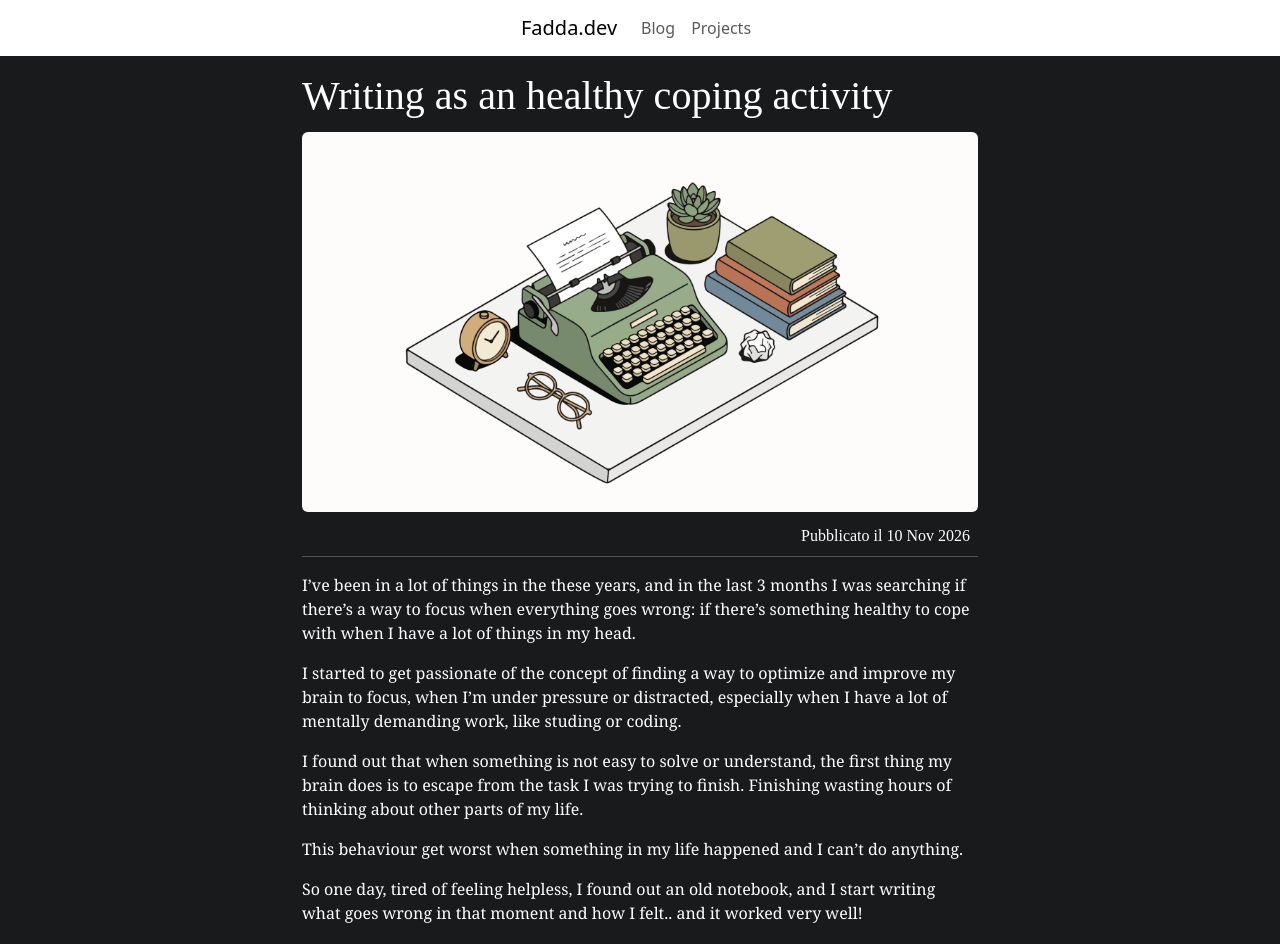
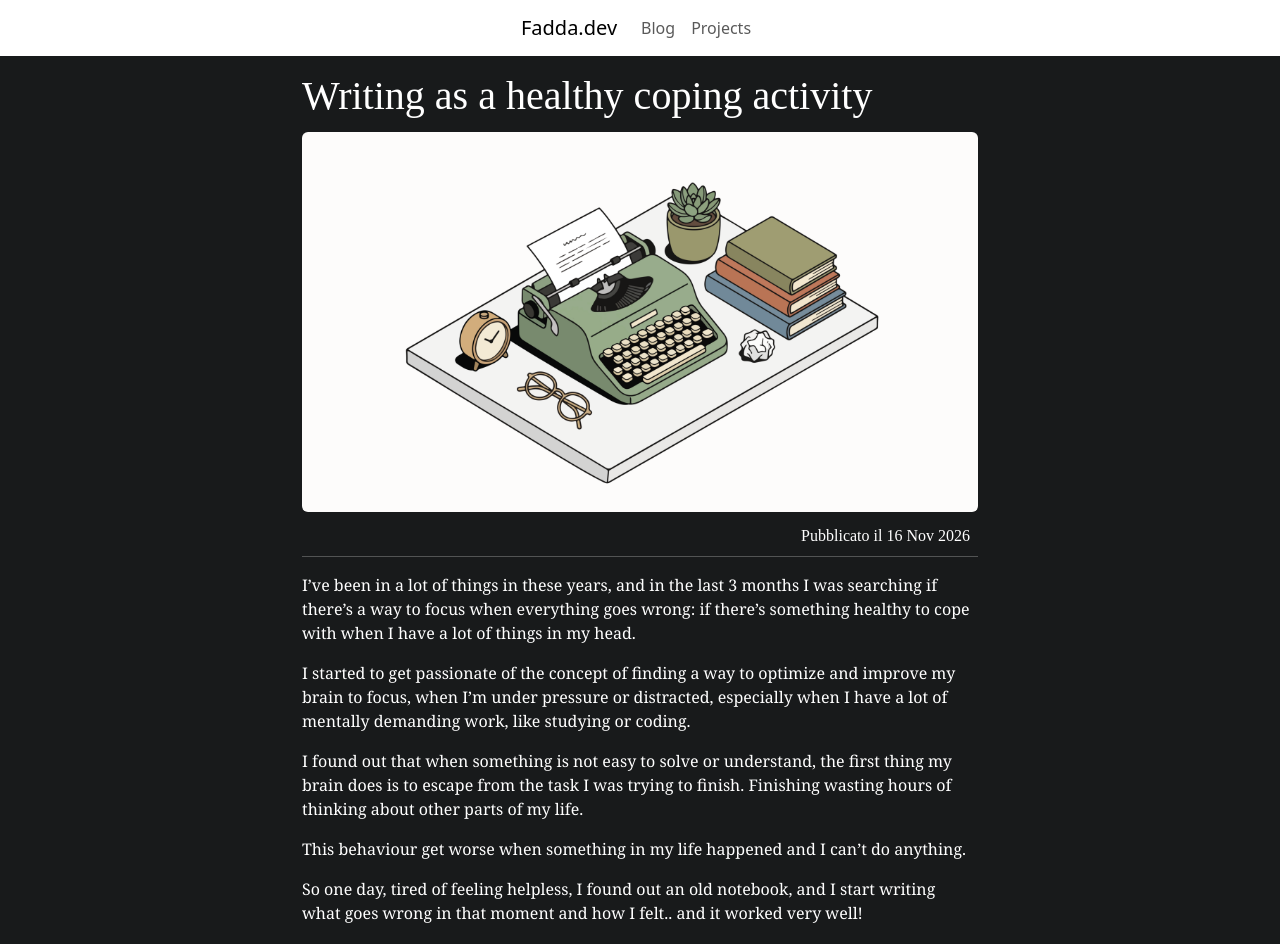
Before and after one commit to EmanuelFadda/EmanuelFadda.github.io, a Jekyll site: the page built from _posts/2026-10-16-writing-as-a-healthy-coping-activity.md, in a window 1280 px wide. Shown: the top 944 px of the page. Built offline with Jekyll 4.4.1, drawn with Linux system fonts in a browser that asks for light colours; some web fonts are replaced.

Commit message:
changed the title of the article and added post_id

```diff
--- a/_posts/2026-10-16-writing-as-an-healthy-coping-activity.md
+++ b/_posts/2026-10-16-writing-as-a-healthy-coping-activity.md
@@ -1,19 +1,19 @@
 ---
 layout: default_post
-title:  "Writing as an healthy coping activity"
-date:   2026-11-10
+title:  "Writing as a healthy coping activity"
+date:   2026-11-16
 description: ""
 url_image: "/assets/images/4/cover.jpg"
 tag_name: "blog"
 ---
 
-I've been in a lot of things in the these years, and in the last 3 months I was searching if there's a way to focus when everything goes wrong: if there's something healthy to cope with when I have a lot of things in my head.
+I've been in a lot of things in these years, and in the last 3 months I was searching if there's a way to focus when everything goes wrong: if there's something healthy to cope with when I have a lot of things in my head.
 
-I started to get passionate of the concept of finding a way to optimize and improve my brain to focus, when I'm under pressure or distracted, especially when I have a lot of mentally demanding work, like studing or coding.
+I started to get passionate of the concept of finding a way to optimize and improve my brain to focus, when I'm under pressure or distracted, especially when I have a lot of mentally demanding work, like studying or coding.
 
 I found out that when something is not easy to solve or understand, the first thing my brain does is to escape from the task I was trying to finish. Finishing wasting hours of thinking about other parts of my life.
 
-This behaviour get worst when something in my life happened and I can't do anything.
+This behaviour get worse when something in my life happened and I can't do anything.
 
 So one day, tired of feeling helpless, I found out an old notebook, and I start writing what goes wrong in that moment and how I felt.. and it worked very well!
 
```
